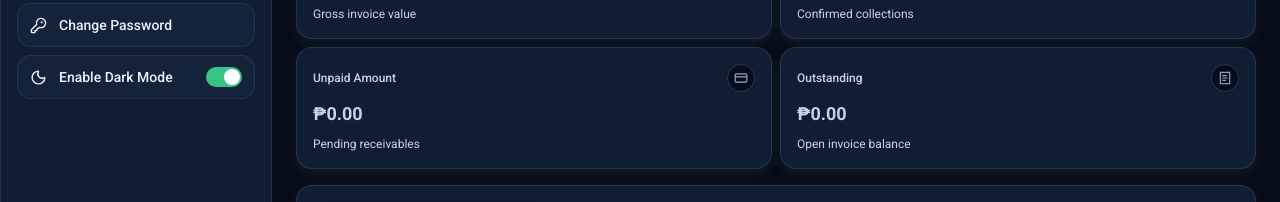
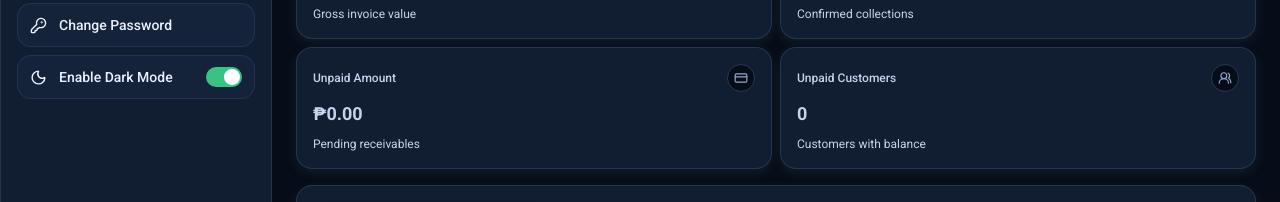
Before and after one commit to jaygaliciajr/livesuitev2, a Next.js app: page /invoices in a window 1280 px wide. Shown: the part 260-462 px from the top of the page. Built offline with nearby package versions, Linux system fonts and the light colour scheme; no server answers; the database is empty.

Commit message:
Update invoices module UI

```diff
--- a/src/components/modules/invoices-module.tsx
+++ b/src/components/modules/invoices-module.tsx
@@ -2,13 +2,13 @@
 
 import Link from "next/link";
 import { useCallback, useEffect, useMemo, useState } from "react";
-import { CalendarRange, CircleDollarSign, Coins, CreditCard, ReceiptText } from "lucide-react";
+import { CalendarRange, CircleDollarSign, Coins, CreditCard, UsersRound } from "lucide-react";
 import { Card } from "@/components/ui/card";
 import { EmptyState } from "@/components/ui/empty-state";
 import { Input } from "@/components/ui/input";
 import { SegmentedControl } from "@/components/ui/segmented-control";
 import { listInvoicesWithFilters, listSuppliers } from "@/lib/data";
-import { formatCurrency, toDateInputValue } from "@/lib/utils";
+import { formatCount, formatCurrency, toDateInputValue } from "@/lib/utils";
 import { InvoiceListItem, Supplier } from "@/types/domain";
 
 const SUBMITTED_STORAGE = "ls-invoice-submitted";
@@ -72,8 +72,13 @@ export function InvoicesModule() {
     const totalSales = items.reduce((sum, item) => sum + item.total_amount, 0);
     const paidAmount = items.reduce((sum, item) => sum + item.paid_amount, 0);
     const unpaidAmount = items.reduce((sum, item) => sum + Math.max(item.total_amount - item.paid_amount, 0), 0);
-    const totalOutstanding = unpaidAmount;
-    return { totalSales, paidAmount, unpaidAmount, totalOutstanding };
+    const unpaidByCustomer = new Map<string, number>();
+    items.forEach((item) => {
+      const current = unpaidByCustomer.get(item.customer_id) ?? 0;
+      unpaidByCustomer.set(item.customer_id, current + Math.max(item.total_amount - item.paid_amount, 0));
+    });
+    const unpaidCustomers = [...unpaidByCustomer.values()].filter((balance) => balance > 0).length;
+    return { totalSales, paidAmount, unpaidAmount, unpaidCustomers };
   }, [items]);
 
   const filteredItems = useMemo(() => {
@@ -98,7 +103,7 @@ export function InvoicesModule() {
         <SummaryCard icon={CircleDollarSign} label="Total Sales" value={formatCurrency(summary.totalSales)} description="Gross invoice value" />
         <SummaryCard icon={Coins} label="Paid Amount" value={formatCurrency(summary.paidAmount)} description="Confirmed collections" />
         <SummaryCard icon={CreditCard} label="Unpaid Amount" value={formatCurrency(summary.unpaidAmount)} description="Pending receivables" />
-        <SummaryCard icon={ReceiptText} label="Outstanding" value={formatCurrency(summary.totalOutstanding)} description="Open invoice balance" />
+        <SummaryCard icon={UsersRound} label="Unpaid Customers" value={formatCount(summary.unpaidCustomers)} description="Customers with balance" />
       </section>
 
       <Card className="space-y-3">
```
